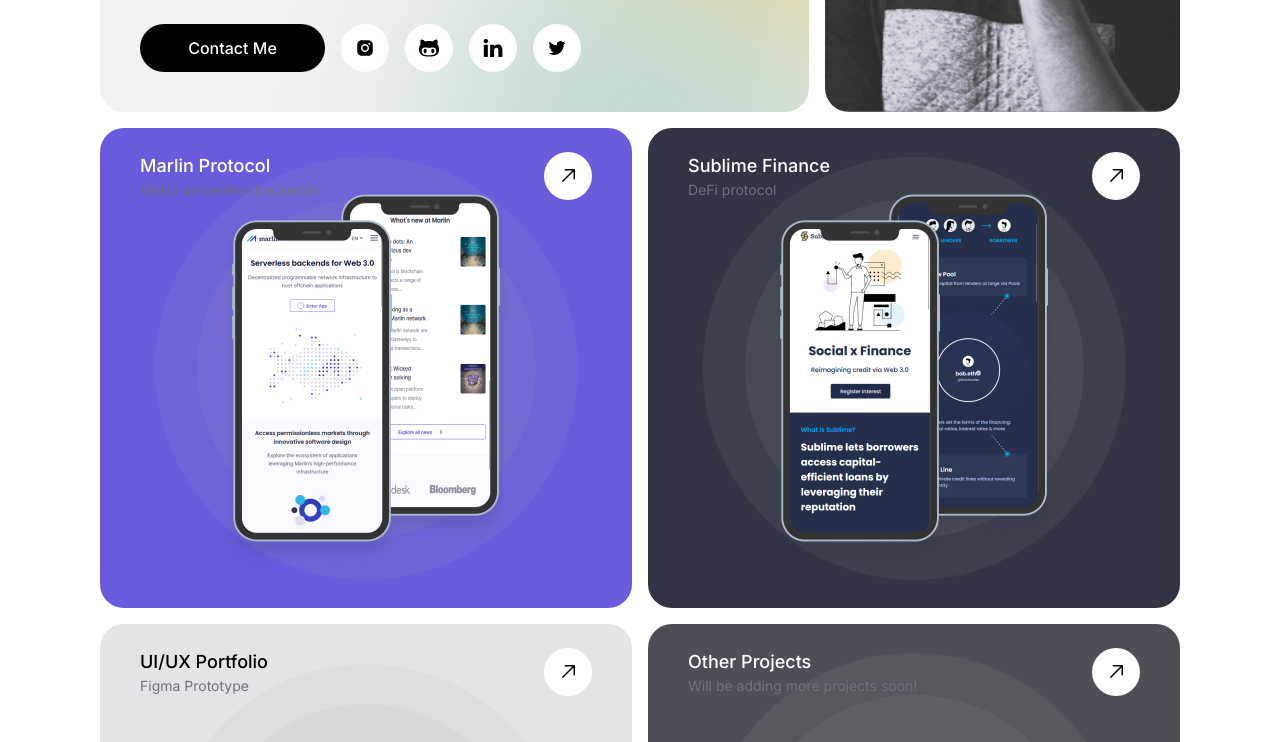
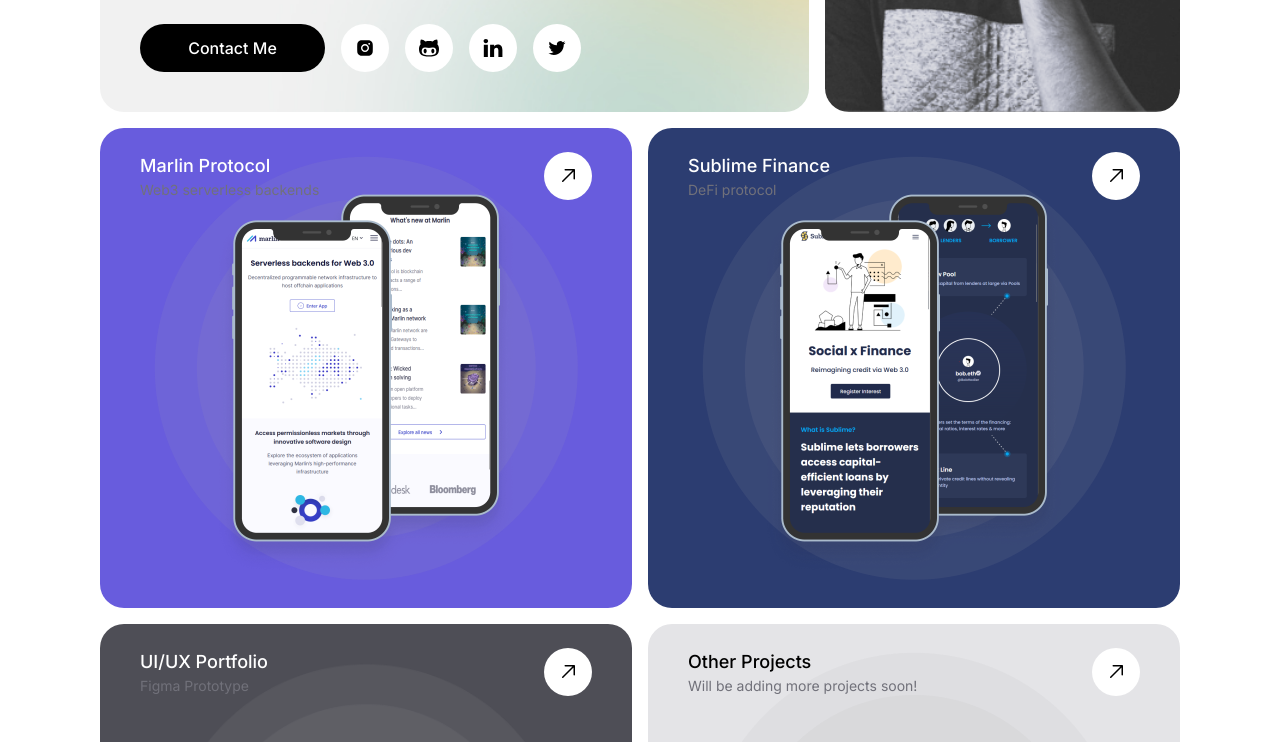
Before and after one commit to souvikmishra/portfolio, a Next.js app: page / in a window 1280 px wide. Shown: the part 420-1162 px from the top of the page. Built offline with nearby package versions, Linux system fonts and the light colour scheme.

Commit message:
fixed contrast

```diff
--- a/app/components/ProjectPreview.tsx
+++ b/app/components/ProjectPreview.tsx
@@ -41,7 +41,7 @@ const ProjectPreview: React.FC<Props> = ({
             </h2>
             <p
               className={`text-sm text-zinc-500 ${
-                isDark ? 'text-zinc-200' : ''
+                isDark ? 'text-zinc-100' : ''
               }`}
             >
               {description}
--- a/app/sections/Intro.tsx
+++ b/app/sections/Intro.tsx
@@ -23,7 +23,7 @@ export default function Intro() {
         <Socials />
       </motion.div>
       <motion.div
-        className="h-[30rem] rounded-3xl p-8 bg-[url('/portfolio-headshot.png')] bg-cover bg-center"
+        className="h-[30rem] rounded-3xl p-8 bg-[url('/portfolio-headshot.png')] bg-cover bg-center dark:contrast-[1.15]"
         initial="initial"
         animate="animate"
         variants={IntroRightAnimation}
--- a/app/sections/Projects.tsx
+++ b/app/sections/Projects.tsx
@@ -21,7 +21,7 @@ export default function Projects() {
       <ProjectPreview
         name="Sublime Finance"
         description="DeFi protocol"
-        bgColor="#313442"
+        bgColor="#2c3d71"
         imageUrl="./sublime.png"
         href="https://sublime.finance/"
         isDark
@@ -31,12 +31,12 @@ export default function Projects() {
         description="Figma Prototype"
         href="https://www.figma.com/proto/LNS4BfknCabAt5Ry1wuWqy/Souvik-WebPage?page-id=0%3A1&type=design&node-id=1-2&viewport=-3077%2C-2966%2C0.52&t=axFlkwAb7VHuUusy-1&scaling=contain&starting-point-node-id=1%3A2&mode=design"
         imageUrl="./figma-mockup.png"
+        bgColor="#4e4e56"
+        isDark
       />
       <ProjectPreview
         name="Other Projects"
         description="Will be adding more projects soon!"
-        bgColor="#4e4e56"
-        isDark
       />
     </section>
   );
```
